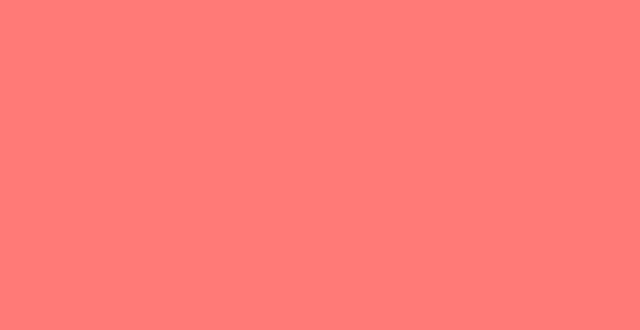
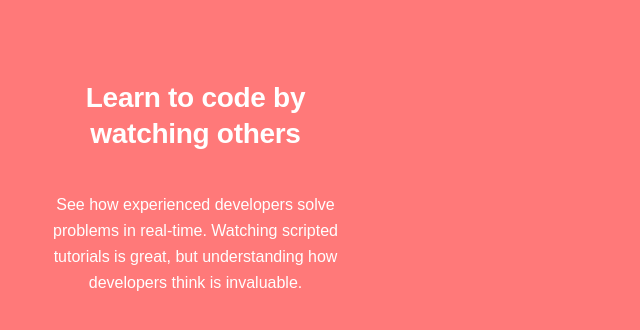
Before and after one commit to marriamdd/intro-component-sign-up-form, a React (Vite) app: page / in a window 1280 px wide. Shown: the top 330 px of the page, without its empty margins (0-640 px from the left). Built offline with nearby package versions, Linux system fonts and the light colour scheme; a web font is replaced by a local one.

Commit message:
initialise intro component with some styles

```diff
--- a/src/App.tsx
+++ b/src/App.tsx
@@ -2,6 +2,7 @@ import { useState } from "react";
 import styled from "styled-components";
 
 import Globals from "./globalStyles/Globals";
+import Intro from "./components/Intro";
 
 function App() {
   const [count, setCount] = useState(0);
@@ -9,6 +10,7 @@ function App() {
   return (
     <>
       <Globals />
+      <Intro />
     </>
   );
 }
--- /dev/null
+++ b/src/components/Intro.tsx
@@ -0,0 +1,36 @@
+import styled from "styled-components";
+export default function Intro() {
+  return (
+    <IntroDiv>
+      <h1>Learn to code by watching others</h1>
+      <p>
+        See how experienced developers solve problems in real-time. Watching
+        scripted tutorials is great, but understanding how developers think is
+        invaluable.{" "}
+      </p>
+    </IntroDiv>
+  );
+}
+
+const IntroDiv = styled.div`
+  color: #fff;
+  text-align: center;
+  padding: 5rem 2rem;
+
+  h1 {
+    width: 327px;
+    height: 80px;
+    font-size: 28px;
+    font-weight: 700;
+    line-height: 36px;
+    letter-spacing: -0.292px;
+    margin-bottom: 2rem;
+  }
+  p {
+    width: 327px;
+    font-size: 16px;
+    font-weight: 500;
+    line-height: 26px;
+    margin-bottom: 2rem;
+  }
+`;
```
